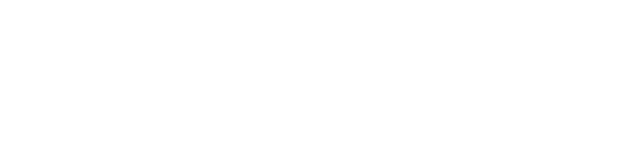
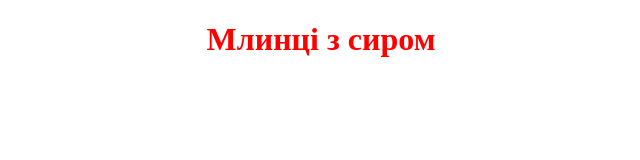
Before and after one commit to Chimota1/web-technologies, a plain HTML site: page lab2/lab-2.1.html in a window 1280 px wide. Shown: the whole page, without its empty margins (319-959 px from the left). Drawn offline with Linux system fonts and the light colour scheme.

Commit message:
Add h1 file

```diff
--- a/lab2/lab-2.1.html
+++ b/lab2/lab-2.1.html
@@ -6,6 +6,6 @@
     <title>First task</title>
 </head>
 <body>
-
+    <font color="red"><h1 align="center">Млинці з сиром</h1></font>
 </body>
 </html>
```
